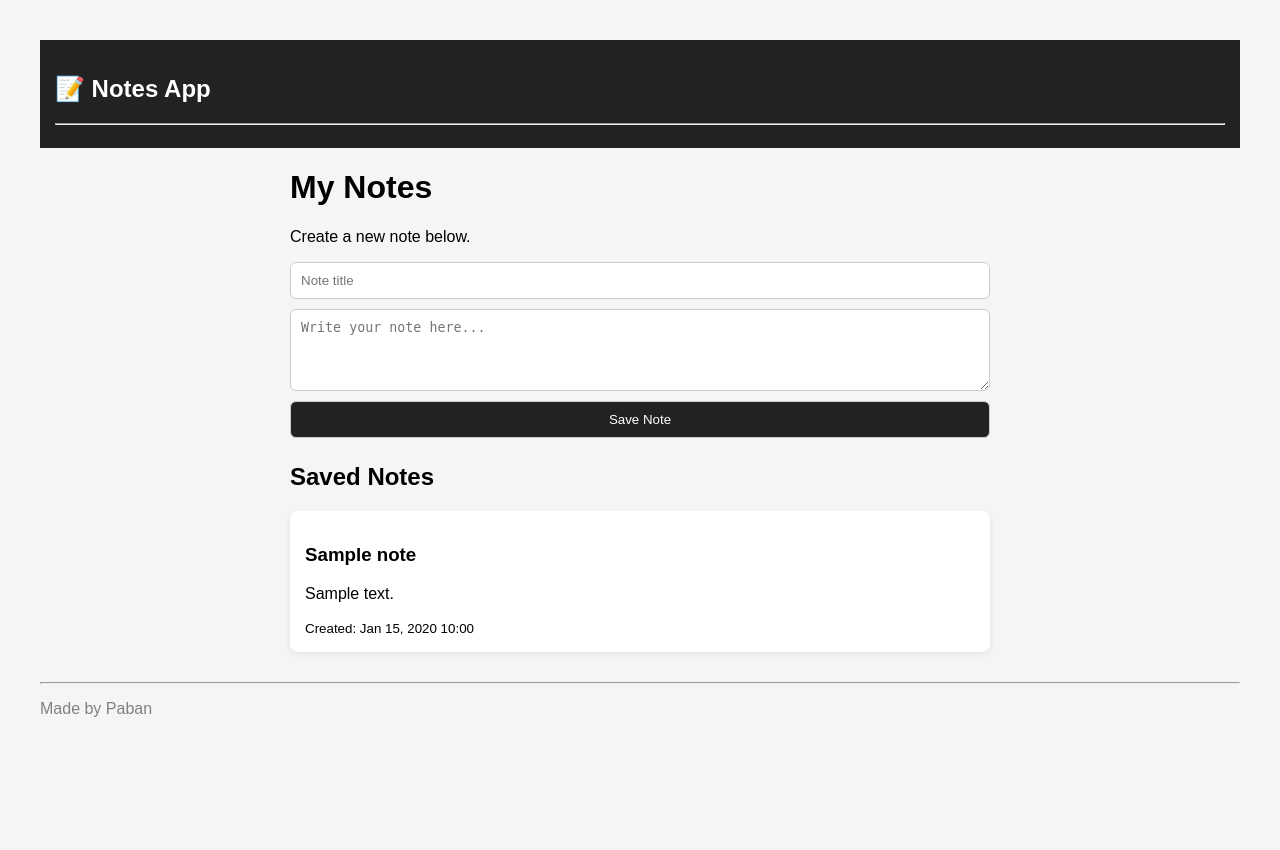
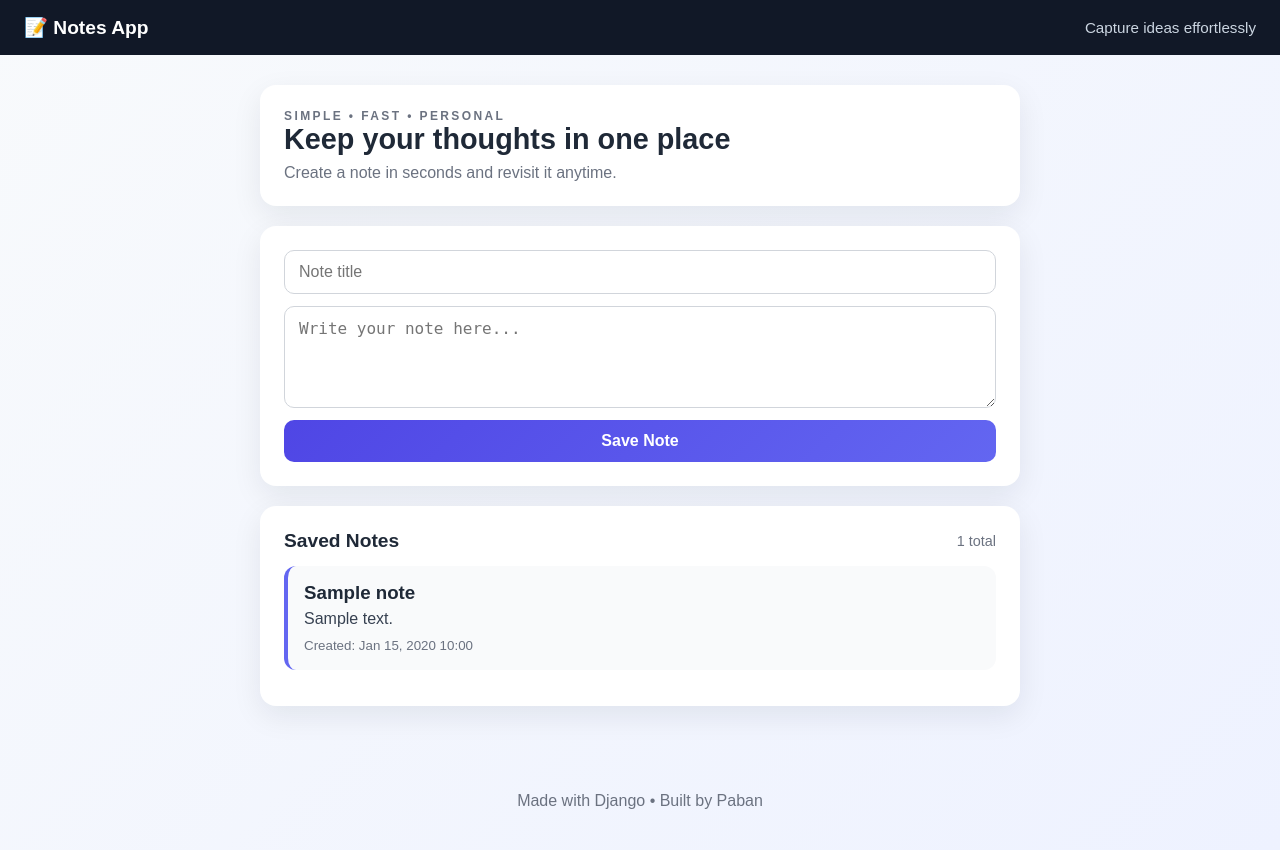
Before and after one commit to Paban-Bhandari/notes_app, a Django app: page / in a window 1280 px wide. Before the commit the page ends 717 px from the top, so only its background shows below. Run offline with Django 5.2, Linux system fonts and the light colour scheme; tables that the repository leaves empty hold one stand-in row (values such as "Sample post").

Commit message:
enahnced the ui

```diff
--- a/note/static/style.css
+++ b/note/static/style.css
@@ -1,50 +1,137 @@
-body{
+body {
     font-family: Arial, sans-serif;
-    background:#f5f5f5;
-    margin:40px;
+    background: linear-gradient(135deg, #f8fafc 0%, #eef2ff 100%);
+    margin: 0;
+    color: #1f2937;
 }
 
 .container {
-    max-width: 700px;
+    max-width: 760px;
     margin: 0 auto;
+    padding: 30px 20px 50px;
+}
+
+.topbar {
+    background: #111827;
+    color: white;
+    padding: 16px 24px;
+    display: flex;
+    justify-content: space-between;
+    align-items: center;
+}
+
+.topbar h2 {
+    margin: 0;
+    font-size: 1.2rem;
+}
+
+.topbar span {
+    color: #cbd5e1;
+    font-size: 0.95rem;
+}
+
+.hero-card,
+.panel {
+    background: white;
+    border-radius: 16px;
+    padding: 24px;
+    box-shadow: 0 10px 30px rgba(15, 23, 42, 0.08);
+    margin-bottom: 20px;
+}
+
+.eyebrow {
+    text-transform: uppercase;
+    letter-spacing: 0.2em;
+    font-size: 0.75rem;
+    color: #6366f1;
+    font-weight: bold;
+    margin-bottom: 8px;
+}
+
+.hero-card h1 {
+    margin: 0 0 8px;
+    font-size: 1.8rem;
+}
+
+.hero-card p {
+    margin: 0;
+    color: #6b7280;
 }
 
 .note-form {
     display: flex;
     flex-direction: column;
-    gap: 10px;
-    margin-bottom: 25px;
+    gap: 12px;
 }
 
 .note-form input,
 .note-form textarea,
 .note-form button {
-    padding: 10px;
-    border: 1px solid #ccc;
-    border-radius: 6px;
+    padding: 12px 14px;
+    border: 1px solid #d1d5db;
+    border-radius: 10px;
+    font-size: 1rem;
+}
+
+.note-form input:focus,
+.note-form textarea:focus {
+    outline: 2px solid #a5b4fc;
+    border-color: #6366f1;
 }
 
 .note-form button {
-    background: #222;
+    background: linear-gradient(135deg, #4f46e5, #6366f1);
     color: white;
     cursor: pointer;
+    border: none;
+    font-weight: bold;
+}
+
+.section-heading {
+    display: flex;
+    justify-content: space-between;
+    align-items: center;
+    margin-bottom: 14px;
+}
+
+.section-heading h2 {
+    margin: 0;
+    font-size: 1.2rem;
+}
+
+.section-heading span {
+    color: #6b7280;
+    font-size: 0.9rem;
 }
 
 .note-card {
-    background: white;
-    padding: 15px;
-    border-radius: 8px;
+    background: #f9fafb;
+    padding: 16px;
+    border-radius: 12px;
     margin-bottom: 12px;
-    box-shadow: 0 2px 6px rgba(0,0,0,0.08);
+    border-left: 4px solid #6366f1;
 }
 
-nav{
-    background:#222;
-    color:white;
-    padding:15px;
+.note-card h3 {
+    margin: 0 0 6px;
 }
 
-footer{
-    margin-top:30px;
-    color:gray;
+.note-card p {
+    margin: 0 0 8px;
+    color: #374151;
 }
+
+.note-card small {
+    color: #6b7280;
+}
+
+.empty-state {
+    color: #6b7280;
+    padding: 10px 0;
+}
+
+.footer {
+    text-align: center;
+    color: #6b7280;
+    padding: 0 20px 24px;
+}
--- a/note/templates/home.html
+++ b/note/templates/home.html
@@ -6,27 +6,40 @@ Home
 
 {% block content %}
 <div class="container">
-    <h1>My Notes</h1>
-    <p>Create a new note below.</p>
+    <section class="hero-card">
+        <div>
+            <p class="eyebrow">Simple • Fast • Personal</p>
+            <h1>Keep your thoughts in one place</h1>
+            <p>Create a note in seconds and revisit it anytime.</p>
+        </div>
+    </section>
 
+    <section class="panel">
         <form method="post" class="note-form">
             {% csrf_token %}
             <input type="text" name="title" placeholder="Note title" required>
             <textarea name="content" placeholder="Write your note here..." rows="4" required></textarea>
             <button type="submit">Save Note</button>
         </form>
+    </section>
 
+    <section class="panel">
+        <div class="section-heading">
             <h2>Saved Notes</h2>
+            <span>{{ notes|length }} total</span>
+        </div>
+
         {% if notes %}
             {% for note in notes %}
-            <div class="note-card">
+                <article class="note-card">
                     <h3>{{ note.title }}</h3>
                     <p>{{ note.content }}</p>
                     <small>Created: {{ note.created_at|date:"M d, Y H:i" }}</small>
-            </div>
+                </article>
             {% endfor %}
         {% else %}
-        <p>No notes yet. Start by creating one.</p>
+            <p class="empty-state">No notes yet. Start by creating one.</p>
         {% endif %}
+    </section>
 </div>
 {% endblock %}
--- a/note/templates/partials/footer.html
+++ b/note/templates/partials/footer.html
@@ -1,4 +1,3 @@
-<footer>
-    <hr>
-    <p>Made by Paban</p>
+<footer class="footer">
+    <p>Made with Django • Built by Paban</p>
 </footer>
--- a/note/templates/partials/navbar.html
+++ b/note/templates/partials/navbar.html
@@ -1,4 +1,4 @@
-<nav>
+<nav class="topbar">
     <h2>📝 Notes App</h2>
-    <hr>
+    <span>Capture ideas effortlessly</span>
 </nav>
```
Lines whose indentation alone changed are shown as unchanged.
